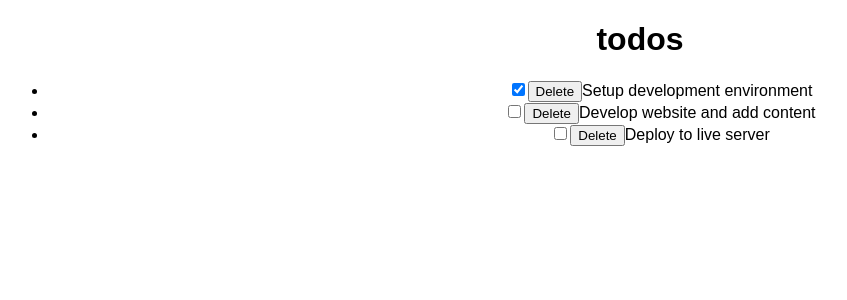
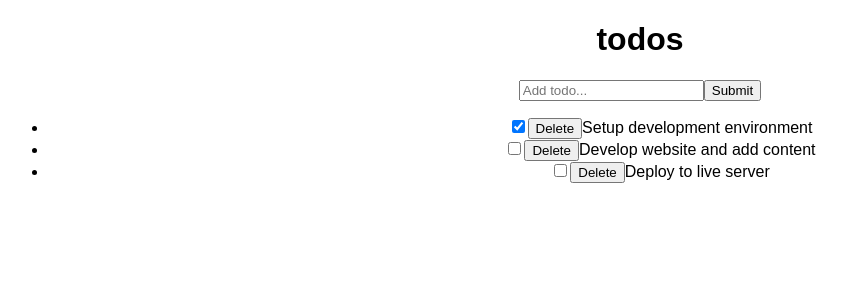
Before and after one commit to warui09/react-todo-app, a React (Create React App) app: page / in a window 1280 px wide. Shown: the top 300 px of the page, without its empty margins (0-847 px from the left). Built offline with nearby package versions, Linux system fonts and the light colour scheme.

Commit message:
rendered InputTodo

```diff
--- a/src/components/TodoContainer.js
+++ b/src/components/TodoContainer.js
@@ -1,6 +1,7 @@
 import React from "react";
 import TodosList from "./TodosList";
 import Header from "./Header";
+import InputTodo from "./InputTodo";
 class TodoContainer extends React.Component {
   state = {
     todos: [
@@ -39,17 +40,18 @@ class TodoContainer extends React.Component {
   delTodo = (id) => {
     this.setState({
       todos: [
-        ...this.state.todos.filter(todo => {
-          return todo.id !== id
+        ...this.state.todos.filter((todo) => {
+          return todo.id !== id;
         })
       ]
-    })
+    });
   };
 
   render() {
     return (
       <div>
         <Header />
+        <InputTodo />
         <TodosList
           todos={this.state.todos}
           handleChangeProps={this.handleChange}
```
